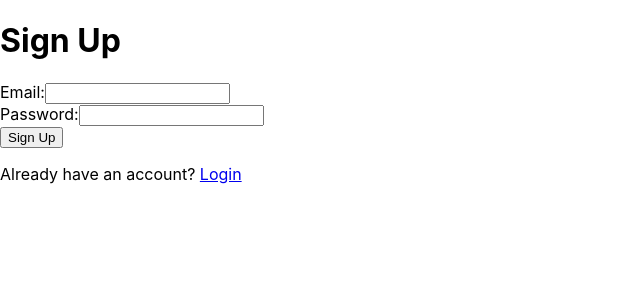
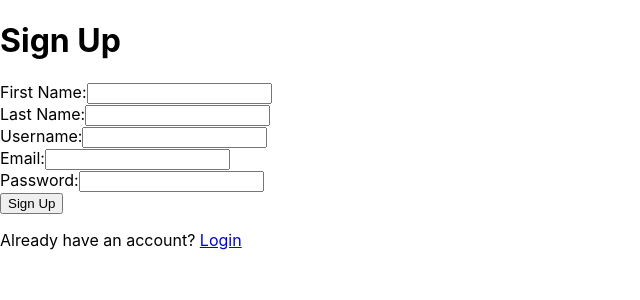
Before and after one commit to ananya-nadendla/ScarletSync, a React (Create React App) app: page /signup in a window 1280 px wide. Shown: the top 300 px of the page, without its empty margins (0-640 px from the left). Built offline with nearby package versions, Linux system fonts and the light colour scheme; no server answers.

Commit message:
added more fields to signup + username taken check (signup+settings)

```diff
--- a/src/components/ProfilePage.js
+++ b/src/components/ProfilePage.js
@@ -14,7 +14,7 @@ const ProfilePage = () => {
     major: [], // Changed from string to array
     minor: [],
     campusLocation: "",
-    selectedSubInterests: [],
+    selectedSubInterests: [], // Ensure it's always an array
   });
 
   const [error, setError] = useState("");
@@ -29,9 +29,17 @@ const ProfilePage = () => {
         if (user) {
           const userProfileDoc = await getDoc(doc(db, "profiles", user.uid));
           if (userProfileDoc.exists()) {
+            const data = userProfileDoc.data();
             setProfileData({
-              ...userProfileDoc.data(),
-              selectedSubInterests: userProfileDoc.data().selectedSubInterests || [],
+              firstName: data.firstName || "",
+              lastName: data.lastName || "",
+              username: data.username || "",
+              bio: data.bio || "",
+              schoolYear: data.schoolYear || "",
+              major: Array.isArray(data.major) ? data.major : [], // Ensure it's an array
+              minor: Array.isArray(data.minor) ? data.minor : [], // Ensure it's an array
+              campusLocation: data.campusLocation || "",
+              selectedSubInterests: Array.isArray(data.selectedSubInterests) ? data.selectedSubInterests : [], // Ensure it's an array
             });
           } else {
             setError("Profile not found.");
--- a/src/components/SettingsPage.js
+++ b/src/components/SettingsPage.js
@@ -1,6 +1,6 @@
 import React, { useState, useEffect } from "react";
 import { db, auth } from "../config/firebase";
-import { doc, getDoc, setDoc, collection, getDocs } from "firebase/firestore";
+import { doc, getDoc, setDoc, collection, getDocs, query, where } from "firebase/firestore";
 import { useNavigate } from "react-router-dom";
 import '../styles/SettingsPage.css'; // Add your custom CSS file for styling
 
@@ -33,6 +33,7 @@ const SettingsPage = () => {
   const navigate = useNavigate();
 
   const user = auth.currentUser;
+  const [originalUsername, setOriginalUsername] = useState(""); // Store the original username
 
   useEffect(() => {
     const fetchData = async () => {
@@ -48,6 +49,7 @@ const SettingsPage = () => {
               minor: Array.isArray(data.minor) ? data.minor : [],  // Ensure it's an array
             });
             setSelectedSubInterests(data.selectedSubInterests || []);
+            setOriginalUsername(data.username); // Store the original username
           }
         } else {
           navigate("/login");
@@ -87,9 +89,25 @@ const SettingsPage = () => {
     fetchData();
   }, [user, navigate]);
 
+  const checkUsernameAvailability = async (newUsername) => {
+    // Check if the username already exists in the database
+    const usersQuery = query(collection(db, "profiles"), where("username", "==", newUsername));
+    const querySnapshot = await getDocs(usersQuery);
+    return querySnapshot.empty;  // If empty, username is available
+  };
+
   const handleSave = async () => {
     if (user) {
       try {
+        // Only check if the username has changed
+        if (profileData.username !== originalUsername) {
+          const isUsernameAvailable = await checkUsernameAvailability(profileData.username);
+          if (!isUsernameAvailable) {
+            setError(`Username ${profileData.username} is already taken. Please choose another one.`);
+            return;
+          }
+        }
+
         // Save the profile data to Firestore
         await setDoc(
           doc(db, "profiles", user.uid),
@@ -151,15 +169,12 @@ const SettingsPage = () => {
     );
   };
 
-
   if (loading) {
     return <p>Loading...</p>;
   }
 
   return (
     <div className="settings-container">
-      {error && <div className="error-message">{error}</div>} {/* Display error if exists */}
-
       <h1>Settings</h1>
 
       <div>
@@ -185,6 +200,9 @@ const SettingsPage = () => {
           value={profileData.username}
           onChange={(e) => setProfileData({ ...profileData, username: e.target.value })}
         />
+        {error && error.includes(profileData.username) && (
+          <div className="error-message">{error}</div>
+        )}
       </div>
       <div>
         <label>Bio:</label>
@@ -312,10 +330,8 @@ const SettingsPage = () => {
             ))}
           </div>
           <button onClick={() => setIsPopupOpen(false)} className="close-btn">Close</button>
-          <button onClick={handleSave} className="save-btn">Save Changes</button>
         </div>
       )}
-
 
       <button onClick={handleSave}>Save Changes</button>
     </div>
--- a/src/components/Signup.js
+++ b/src/components/Signup.js
@@ -1,13 +1,16 @@
 import React, { useState } from "react";
-import { auth } from "../config/firebase";
-import { createUserWithEmailAndPassword, sendEmailVerification } from "firebase/auth";
+import { auth, db } from "../config/firebase";
+import { createUserWithEmailAndPassword, sendEmailVerification, signOut } from "firebase/auth";
+import { collection, query, where, getDocs, setDoc, doc } from "firebase/firestore";
 import { useNavigate } from "react-router-dom";
 
 const Signup = () => {
   const [email, setEmail] = useState("");
   const [password, setPassword] = useState("");
+  const [firstName, setFirstName] = useState(""); // New state for first name
+  const [lastName, setLastName] = useState("");   // New state for last name
+  const [username, setUsername] = useState("");   // New state for username
   const [error, setError] = useState("");
-  const [user, setUser] = useState(null);
   const navigate = useNavigate(); // For navigation
 
   const handleSignup = async (e) => {
@@ -15,10 +18,27 @@ const Signup = () => {
     setError("");
 
     try {
+      // Check if the username already exists
+      const q = query(collection(db, "profiles"), where("username", "==", username));
+      const querySnapshot = await getDocs(q);
+
+      if (!querySnapshot.empty) {
+        // Username already exists
+        setError("Username is already taken. Please choose another one.");
+        return;
+      }
+
       // Create the user with email and password
       const userCredential = await createUserWithEmailAndPassword(auth, email, password);
       const user = userCredential.user;
-      setUser(user);
+
+      // Save additional user information to Firestore
+      await setDoc(doc(db, "profiles", user.uid), {
+        firstName,
+        lastName,
+        username,
+        email,
+      });
 
       // Send the email verification
       await sendEmailVerification(user);
@@ -26,8 +46,12 @@ const Signup = () => {
       // Inform the user to check their email
       alert("Verification email sent! Please check your inbox to verify your email.");
 
-      // Navigate to login page after successful signup
-      navigate("/login");
+      // Log out the user
+      await signOut(auth);
+
+      // Navigate to the login page after logging out
+      navigate("/login"); // Redirect to login page
+
     } catch (err) {
       setError(err.message);
     }
@@ -35,15 +59,36 @@ const Signup = () => {
 
   return (
     <div>
-      {user ? (
-        <div>
-          <h1>Welcome, {user.email}!</h1>
-          <button onClick={() => auth.signOut()}>Log Out</button>
-        </div>
-      ) : (
       <form onSubmit={handleSignup}>
         <h1>Sign Up</h1>
         {error && <p style={{ color: "red" }}>{error}</p>}
+        <div>
+          <label>First Name:</label>
+          <input
+            type="text"
+            value={firstName}
+            onChange={(e) => setFirstName(e.target.value)}
+            required
+          />
+        </div>
+        <div>
+          <label>Last Name:</label>
+          <input
+            type="text"
+            value={lastName}
+            onChange={(e) => setLastName(e.target.value)}
+            required
+          />
+        </div>
+        <div>
+          <label>Username:</label>
+          <input
+            type="text"
+            value={username}
+            onChange={(e) => setUsername(e.target.value)}
+            required
+          />
+        </div>
         <div>
           <label>Email:</label>
           <input
@@ -69,7 +114,6 @@ const Signup = () => {
           <a href="/login">Login</a>
         </p>
       </form>
-      )}
     </div>
   );
 };
--- a/src/styles/SettingsPage.css
+++ b/src/styles/SettingsPage.css
@@ -108,3 +108,9 @@
 .popup .close-btn:hover {
   background-color: #d32f2f;
 }
+
+.error-message {
+  color: red;
+  font-size: 14px;
+  margin-bottom: 10px;
+}
```
Lines whose indentation alone changed are shown as unchanged.
